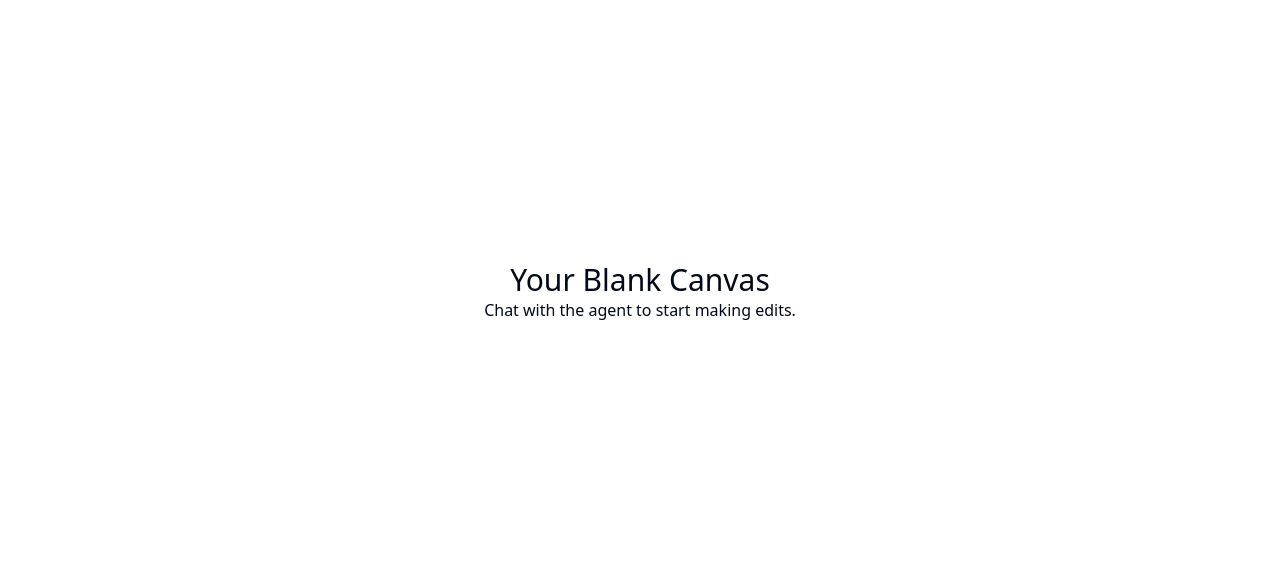
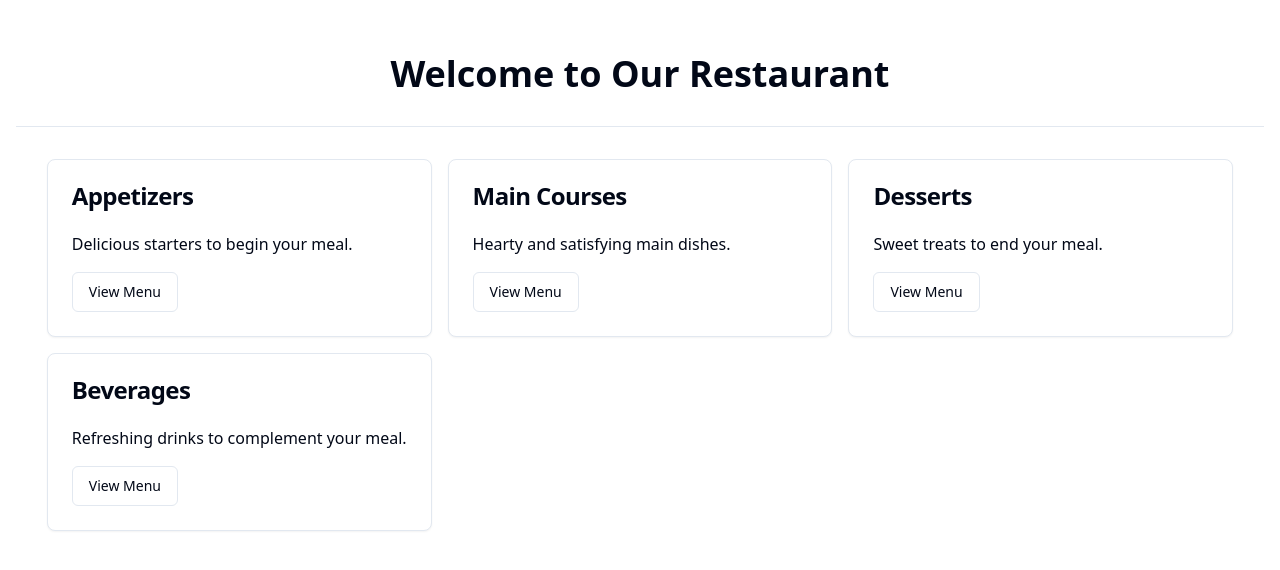
Before and after one commit to GPT-Engineer-App/tasty-tablet-menu, a React (Vite) app: page / in a window 1280 px wide. Shown: the part 108-678 px from the top of the page. Built offline with nearby package versions, Linux system fonts and the light colour scheme.

Commit message:
Create initial layout for restaurant digital menu app

```diff
--- a/src/pages/Index.jsx
+++ b/src/pages/Index.jsx
@@ -1,14 +1,50 @@
-// Update this page (the content is just a fallback if you fail and example)
+import React from "react";
+import { Card, CardContent, CardHeader, CardTitle } from "@/components/ui/card";
+import { Button } from "@/components/ui/button";
+import { Separator } from "@/components/ui/separator";
 
 const Index = () => {
   return (
-    <div className="h-screen w-screen flex items-center justify-center">
-      {/* Update with components here - default to put new layout sections as separate components in the components folder, and import them here */}
-      <div>
-        <h1 className="text-3xl text-center">Your Blank Canvas</h1>
-        <p className="text-center">
-          Chat with the agent to start making edits.
-        </p>
+    <div className="h-screen w-screen flex flex-col items-center justify-center space-y-8 p-4">
+      <h1 className="text-4xl font-bold">Welcome to Our Restaurant</h1>
+      <Separator />
+      <div className="grid grid-cols-1 md:grid-cols-2 lg:grid-cols-3 gap-4">
+        <Card>
+          <CardHeader>
+            <CardTitle>Appetizers</CardTitle>
+          </CardHeader>
+          <CardContent>
+            <p>Delicious starters to begin your meal.</p>
+            <Button variant="outline" className="mt-4">View Menu</Button>
+          </CardContent>
+        </Card>
+        <Card>
+          <CardHeader>
+            <CardTitle>Main Courses</CardTitle>
+          </CardHeader>
+          <CardContent>
+            <p>Hearty and satisfying main dishes.</p>
+            <Button variant="outline" className="mt-4">View Menu</Button>
+          </CardContent>
+        </Card>
+        <Card>
+          <CardHeader>
+            <CardTitle>Desserts</CardTitle>
+          </CardHeader>
+          <CardContent>
+            <p>Sweet treats to end your meal.</p>
+            <Button variant="outline" className="mt-4">View Menu</Button>
+          </CardContent>
+        </Card>
+        <Card>
+          <CardHeader>
+            <CardTitle>Beverages</CardTitle>
+          </CardHeader>
+          <CardContent>
+            <p>Refreshing drinks to complement your meal.</p>
+            <Button variant="outline" className="mt-4">View Menu</Button>
+          </CardContent>
+        </Card>
       </div>
     </div>
   );
```
